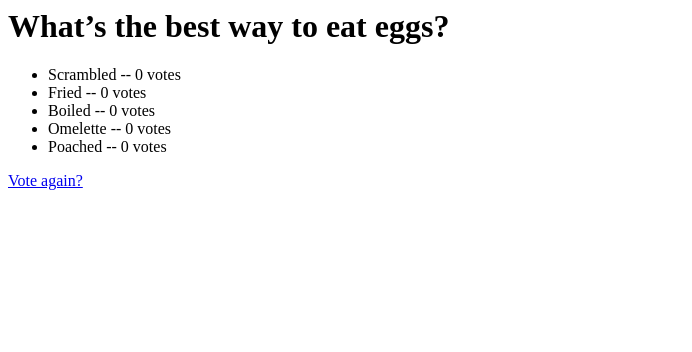
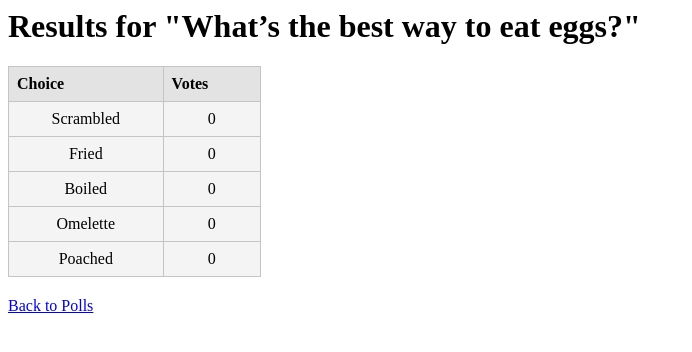
Before and after one commit to pannlnwza/ku-polls, a Django app: page /polls/3/results/ in a window 1280 px wide. Shown: the top 352 px of the page, without its empty margins (0-692 px from the left). Run offline with Django 5.2, Linux system fonts and the light colour scheme; data comes from the database, SQL or seed files in the repository.

Commit message:
Improve appearance

```diff
--- a/polls/templates/polls/detail.html
+++ b/polls/templates/polls/detail.html
@@ -7,6 +7,12 @@
         <input type="radio" name="choice" id="choice{{ forloop.counter }}" value="{{ choice.id }}">
         <label for="choice{{ forloop.counter }}">{{ choice.choice_text }}</label><br>
     {% endfor %}
+
 </fieldset>
 <input type="submit" value="Vote">
 </form>
+
+<div class="card-actions">
+    <a href="{% url 'polls:index' %}" class="view-button">Back to Polls</a>
+    <a href="{% url 'polls:results' question.id %}" class="view-button">View Results</a>
+</div>
--- a/polls/templates/polls/results.html
+++ b/polls/templates/polls/results.html
@@ -1,9 +1,75 @@
-<h1>{{ question.question_text }}</h1>
+{% load static %}
 
-<ul>
-{% for choice in question.choice_set.all %}
-    <li>{{ choice.choice_text }} -- {{ choice.votes }} vote{{ choice.votes|pluralize }}</li>
-{% endfor %}
-</ul>
 
-<a href="{% url 'polls:detail' question.id %}">Vote again?</a>
+<head>
+    <title>Poll Results</title>
+    <style>
+        table {
+            width: 20%;
+            border-collapse: collapse;
+            margin-top: 20px;
+        }
+
+        th, td {
+            border: 1px solid #ddd;
+            padding: 8px;
+            text-align: left;
+        }
+
+        th {
+            background-color: #f4f4f4;
+        }
+
+        .results-table {
+            width: 20%;
+            border-collapse: collapse;
+            margin-top: 20px; /* Space above the table */
+            margin-bottom: 20px; /* Space below the table */
+        }
+
+        .results-table th, .results-table td {
+            border: 1px solid #c4c4c4;
+            padding: 8px;
+            text-align: left;
+        }
+
+        .results-table th {
+            background-color: #e3e3e3;
+        }
+
+        .results-table td {
+            text-align: center;
+            background-color: #f4f4f4;
+        }
+
+    </style>
+</head>
+
+
+
+<body>
+    <h1>Results for "{{ question.question_text }}"</h1>
+
+    <!-- Results Table -->
+    <table class="results-table">
+        <thead>
+            <tr>
+                <th>Choice</th>
+                <th>Votes</th>
+            </tr>
+        </thead>
+        <tbody>
+            {% for choice in question.choice_set.all %}
+            <tr>
+                <td>{{ choice.choice_text }}</td>
+                <td>{{ choice.votes }}</td>
+            </tr>
+            {% endfor %}
+        </tbody>
+    </table>
+
+<div class="card-actions">
+    <a href="{% url 'polls:index' %}" class="view-button">Back to Polls</a>
+</div>
+
+</body>
```
Also changed, not shown: polls/templates/polls/index.html (+34 -5 lines).
